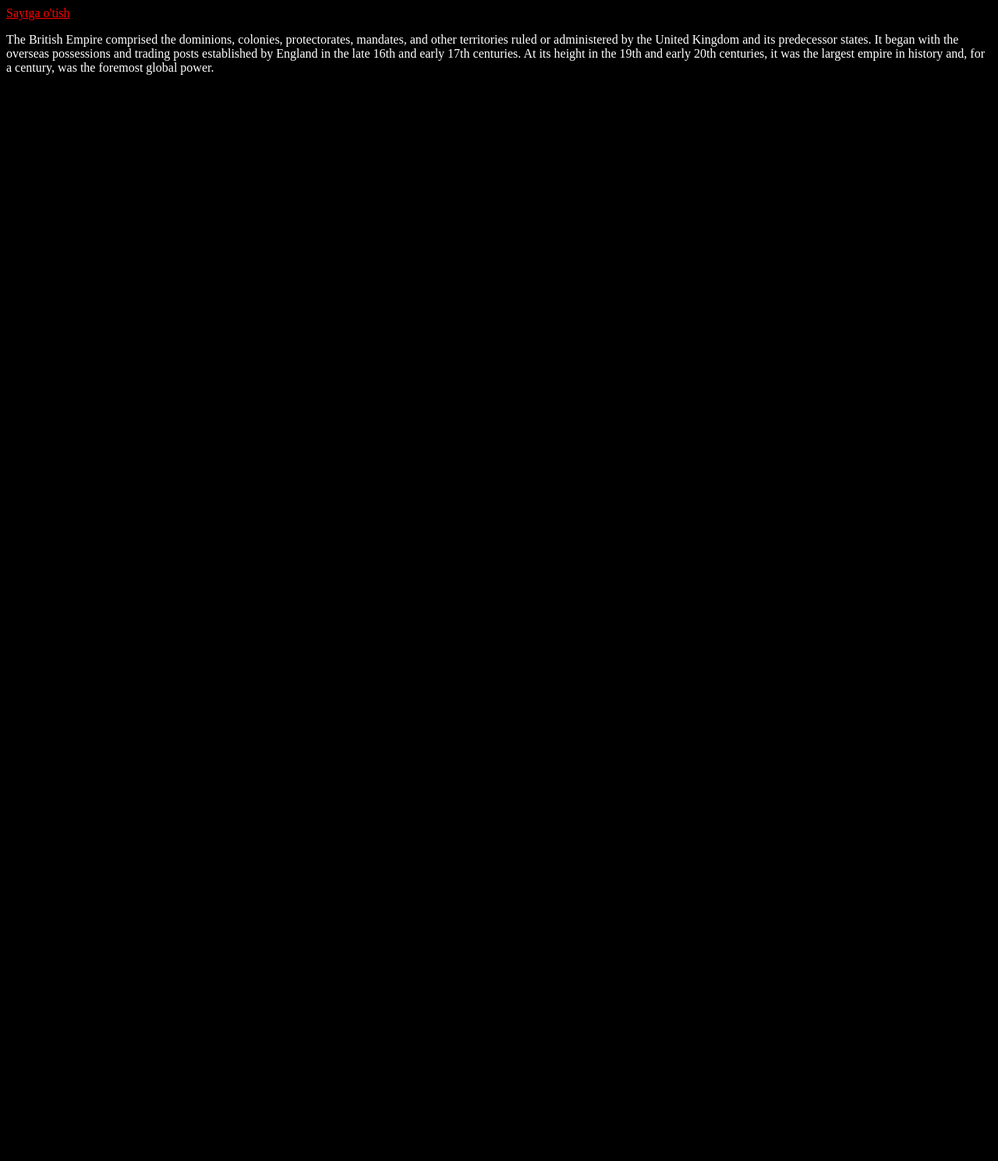
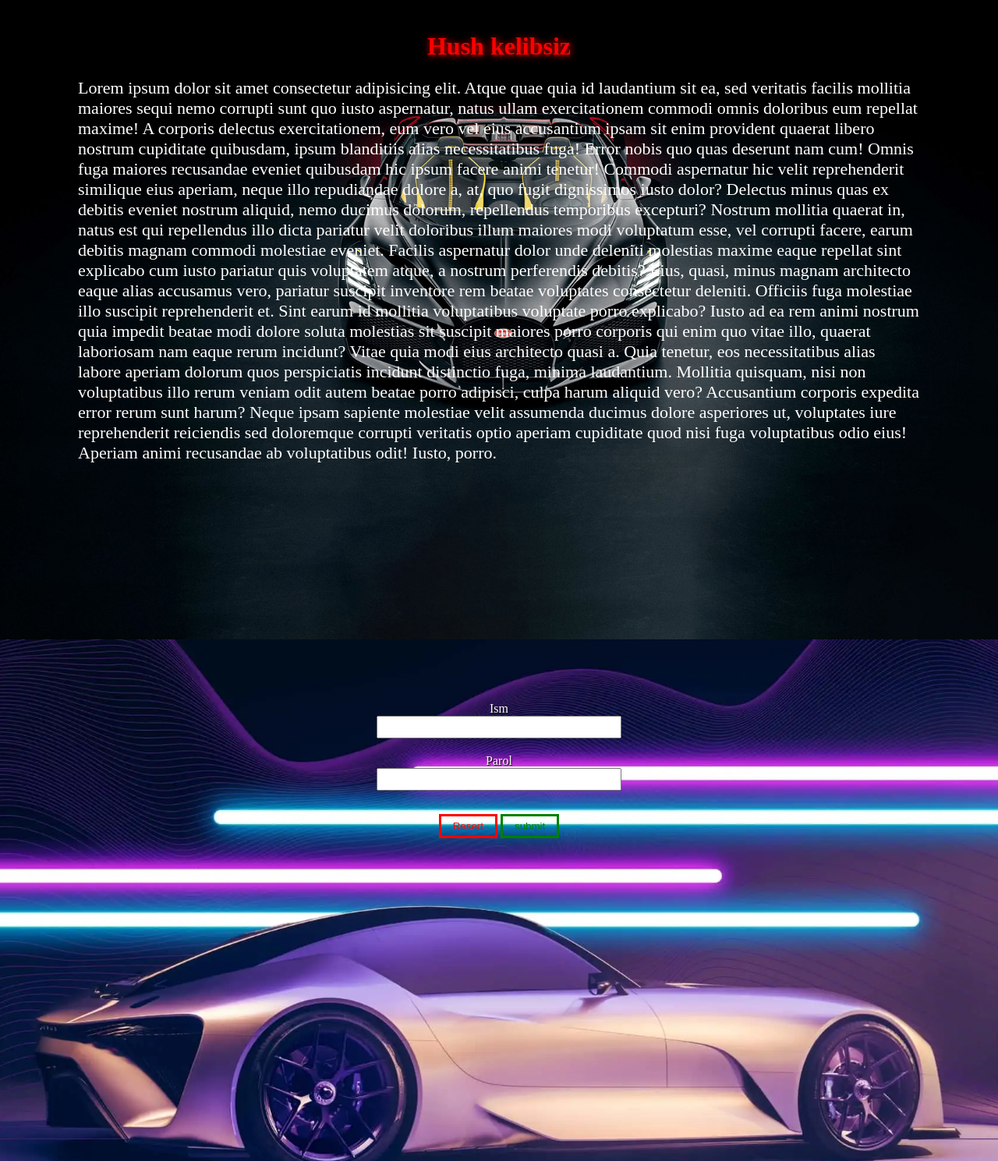
Before and after one commit to Master2907/test, a plain HTML site: page index.html in a window 1280 px wide. Shown: the top 1489 px of the page at 78% size. Before the commit the page ends 800 px from the top, so only its background shows below. Drawn offline with Linux system fonts and the light colour scheme.

Commit message:
Abdulaziz G1 19.7.2024

```diff
--- a/index.html
+++ b/index.html
@@ -1,12 +1,51 @@
 <!DOCTYPE html>
-<html>
+<html lang="en">
+
 <head>
-<title>Salom</title>
+    <meta charset="UTF-8">
+    <meta name="viewport" content="width=device-width, initial-scale=1.0">
+    <title>Document</title>
+    <link rel="stylesheet" href="main.css">
 </head>
 
-<body style="background-color: black">
-<a style="color: red" href="https://www.w3schools.com/html/html_attributes.asp">Saytga o'tish</a>
-<p style="color: white">The British Empire comprised the dominions, colonies, protectorates, mandates, and other territories ruled or administered by the United Kingdom and its predecessor states. It began with the overseas possessions and trading posts established by England in the late 16th and early 17th centuries. At its height in the 19th and early 20th centuries, it was the largest empire in history and, for a century, was the foremost global power.</p>
+<body>
+    <div class="div-1">
+        <h1>Hush kelibsiz</h1>
+        <p>Lorem ipsum dolor sit amet consectetur adipisicing elit. Atque quae quia id laudantium sit ea, sed veritatis
+            facilis mollitia maiores sequi nemo corrupti sunt quo iusto aspernatur, natus ullam exercitationem commodi
+            omnis doloribus eum repellat maxime! A corporis delectus exercitationem, eum vero vel eius accusantium ipsam
+            sit enim provident quaerat libero nostrum cupiditate quibusdam, ipsum blanditiis alias necessitatibus fuga!
+            Error nobis quo quas deserunt nam cum! Omnis fuga maiores recusandae eveniet quibusdam hic ipsum facere
+            animi tenetur! Commodi aspernatur hic velit reprehenderit similique eius aperiam, neque illo repudiandae
+            dolore a, at, quo fugit dignissimos iusto dolor? Delectus minus quas ex debitis eveniet nostrum aliquid,
+            nemo ducimus dolorum, repellendus temporibus excepturi? Nostrum mollitia quaerat in, natus est qui
+            repellendus illo dicta pariatur velit doloribus illum maiores modi voluptatum esse, vel corrupti facere,
+            earum debitis magnam commodi molestiae eveniet. Facilis aspernatur dolor unde deleniti molestias maxime
+            eaque repellat sint explicabo cum iusto pariatur quis voluptatem atque, a nostrum perferendis debitis? Eius,
+            quasi, minus magnam architecto eaque alias accusamus vero, pariatur suscipit inventore rem beatae voluptates
+            consectetur deleniti. Officiis fuga molestiae illo suscipit reprehenderit et. Sint earum id mollitia
+            voluptatibus voluptate porro explicabo? Iusto ad ea rem animi nostrum quia impedit beatae modi dolore soluta
+            molestias sit suscipit maiores porro corporis qui enim quo vitae illo, quaerat laboriosam nam eaque rerum
+            incidunt? Vitae quia modi eius architecto quasi a. Quia tenetur, eos necessitatibus alias labore aperiam
+            dolorum quos perspiciatis incidunt distinctio fuga, minima laudantium. Mollitia quisquam, nisi non
+            voluptatibus illo rerum veniam odit autem beatae porro adipisci, culpa harum aliquid vero? Accusantium
+            corporis expedita error rerum sunt harum? Neque ipsam sapiente molestiae velit assumenda ducimus dolore
+            asperiores ut, voluptates iure reprehenderit reiciendis sed doloremque corrupti veritatis optio aperiam
+            cupiditate quod nisi fuga voluptatibus odio eius! Aperiam animi recusandae ab voluptatibus odit! Iusto,
+            porro.</p>
+    </div>
+    <div class="div-2">
+        <form action="">
+            <label for="Ism">Ism</label><br>
+            <input type="text"><br>
+            <label for="Parol">Parol</label><br>
+            <input type="password"><br>
+            <button type="reset" class="b-1">Resert</button>
+            <button type="submit" class="b-2">submit</button>
+
+        </form>
+    </div>
+
 </body>
 
 </html>
--- /dev/null
+++ b/main.css
@@ -0,0 +1,69 @@
+.div-1,
+.div-2 {
+  padding-top: 20px;
+  background-size: cover;
+  background-position: center;
+  background-repeat: no-repeat;
+  height: 100vh;
+  width: 100%;
+  background-attachment: fixed;
+}
+.div-1 {
+  background-image: url(./homepage-w16-mistral-card.jpeg);
+}
+.div-2 {
+  background-image: url(./future-supercars.webp);
+}
+p {
+  color: white;
+  padding: 0 100px;
+  font-size: 22px;
+}
+h1 {
+  color: red;
+  text-shadow: 1px 1px 10px red;
+  text-align: center;
+}
+.b-1,
+.b-2 {
+  margin-top: 10px;
+  padding: 5px 15px;
+  background-color: transparent;
+  transition: 0.5s;
+  cursor: pointer;
+}
+.b-1 {
+  color: red;
+  border: solid red;
+}
+.b-2 {
+  color: green;
+  border: solid green;
+}
+.b-1:hover{
+    background-color: red;
+    color: white;
+}
+.b-2:hover{
+    background-color: green;
+    color: white;
+}
+form {
+  text-align: center;
+  padding: 60px;
+  color: black;
+  text-shadow: 1px 1px 1px black;
+}
+body {
+  margin: 0;
+}
+label {
+  width: 50px;
+  height: 50px;
+  color: white;
+}
+input {
+    width: 300px;
+  padding: 5px;
+  margin-bottom: 20px;
+}
```
Also changed, not shown: future-supercars.webp (added), homepage-w16-mistral-card.jpeg (added).
